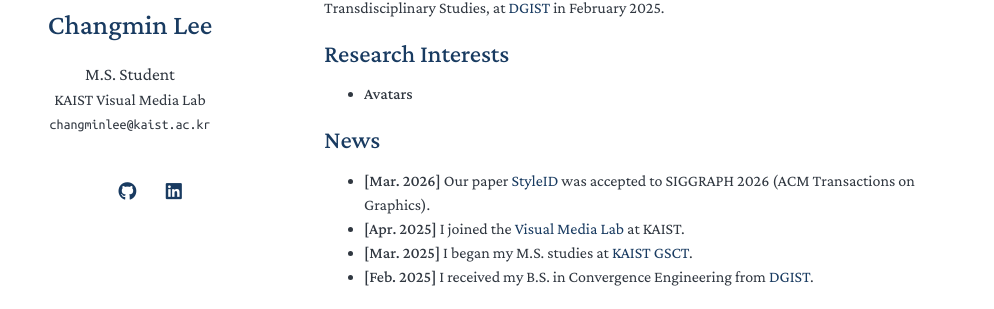
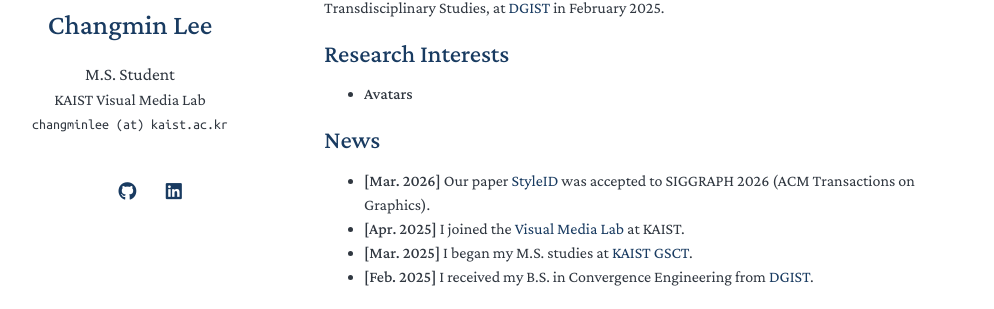
Before and after one commit to iamchangminlee/iamchangminlee.github.io, a Jekyll site: the page built from index.md, in a window 1280 px wide. Shown: the part 205-514 px from the top of the page, without its empty margins (146-1140 px from the left). Built offline with Jekyll 4.4.1, drawn with Linux system fonts in a browser that asks for light colours; a style sheet for code colours, icons or effects is not loaded.

```diff
--- a/_config.yml
+++ b/_config.yml
@@ -3,7 +3,7 @@ title: Changmin Lee
 position: M.S. Student
 affiliation: KAIST Visual Media Lab
 affiliation_link: https://vml.kaist.ac.kr/
-email: changminlee@kaist.ac.kr
+email: changminlee (at) kaist.ac.kr
 lang: en-US
 
 description: Changmin Lee is an M.S. student at KAIST Visual Media Lab, advised by Prof. Junyong Noh. Research interests include avatars.
```
